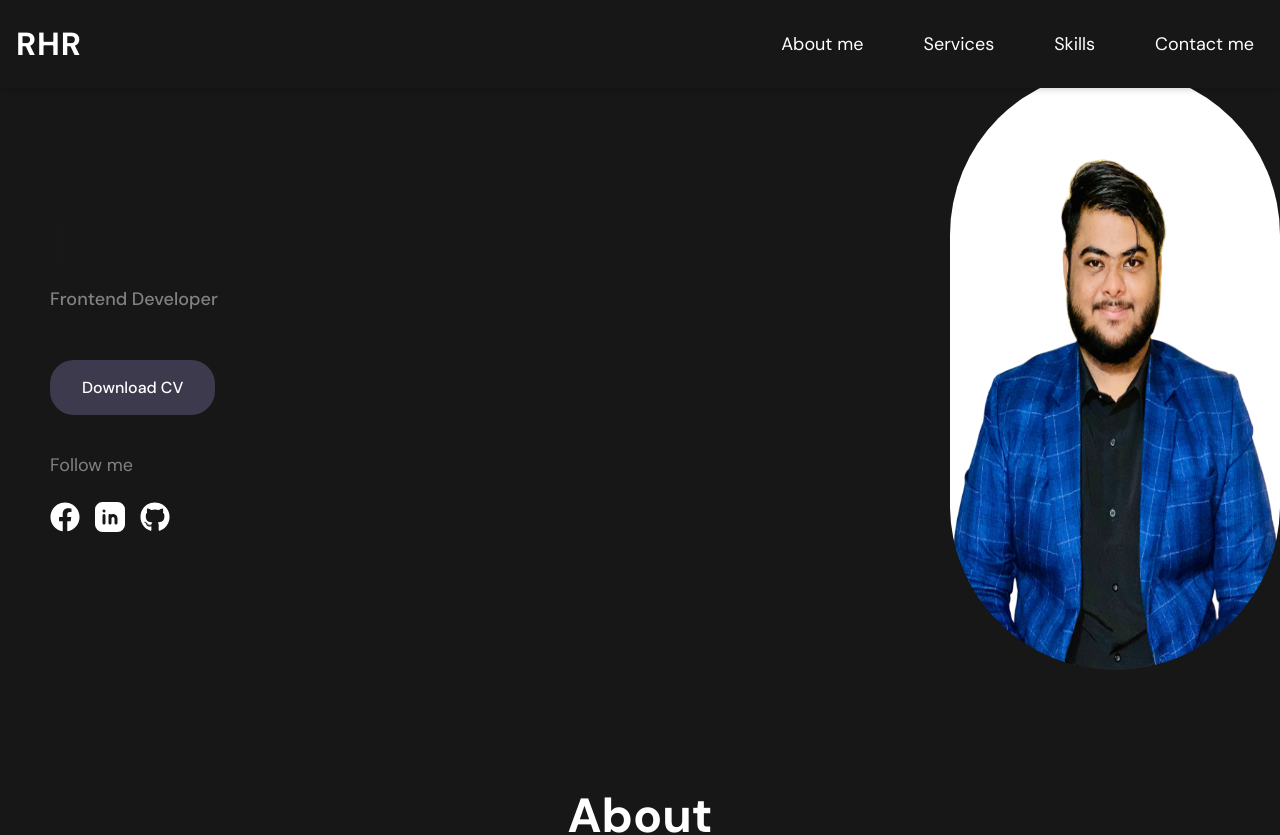
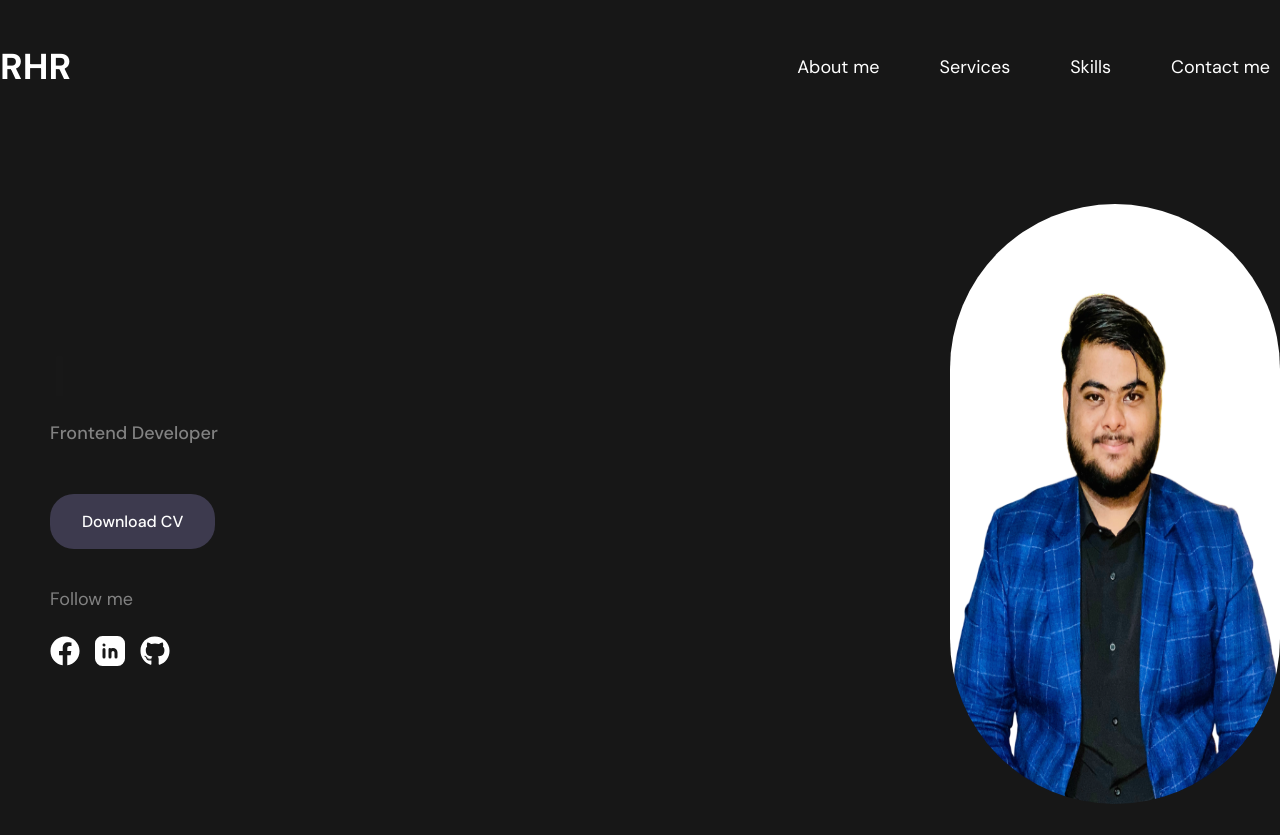
Before and after one commit to Rakib-Hassan-web/Portfulio-for-me, a React (Vite) app: page / in a window 1280 px wide. Shown: the top 835 px of the page. Built offline with nearby package versions, Linux system fonts and the light colour scheme.

Commit message:
responsive  navber

```diff
--- a/src/assets/Components/Navbar.jsx
+++ b/src/assets/Components/Navbar.jsx
@@ -7,52 +7,37 @@ const Navbar = () => {
 
   return (
     <>
-      <section id='navbar' className='py-[20px] bg-prymary shadow-md fixed top-0 left-0 w-full z-50 transition-all duration-500 ease-in-out'>
-        <div className='container mx-auto px-4 flex justify-between items-center'>
-          {/* ----------Logo---------- */}
-          <Link className='text-white font-bold text-[32px] font-prymary tracking-wide'>
-            RHR
-          </Link>
+      <section id='navbar' className='py-[40px] bg-prymary'>
+        <div className='container flex justify-between items-center'>
+          <Link className='text-white font-bold text-[36px] font-prymary'>RHR</Link>
 
-          {/* ----------Desktop Menu---------- */}
+          {/* Desktop Menu */}
           <div className='hidden md:block'>
-            <ul className='flex items-center gap-10 text-white text-[18px] font-normal font-prymary transition-all duration-500 ease-in-out'>
-              {['About me', 'Services', 'Skills', 'Contact me'].map((item, i) => (
-                <li
-                  key={i}
-                  className='p-[10px] hover:scale-110 hover:text-black hover:rounded-[15px] hover:bg-[#85f994c5] transition-all duration-500 ease-in-out cursor-pointer'
-                >
-                  <Link>{item}</Link>
-                </li>
-              ))}
+            <ul className='flex items-center gap-10 text-white text-[18px] font-normal font-prymary'>
+              <li className='p-[10px] hover:scale-[1.2] hover:text-black hover:rounded-[15px] hover:bg-[#85f994c5] duration-[.4s]'><Link>About me</Link></li>
+              <li className='p-[10px] hover:scale-[1.1] hover:text-black hover:rounded-[15px] hover:bg-[#85f994c5] duration-[.4s]'><Link>Services</Link></li>
+              <li className='p-[10px] hover:scale-[1.1] hover:text-black hover:rounded-[15px] hover:bg-[#85f994c5] duration-[.4s]'><Link>Skills</Link></li>
+              <li className='p-[10px] hover:scale-[1.1] hover:text-black hover:rounded-[15px] hover:bg-[#85f994c5] duration-[.4s]'><Link>Contact me</Link></li>
             </ul>
           </div>
 
-          {/* ----------Mobile Menu Button---------- */}
-          <button
-            className='md:hidden text-white text-2xl transition-transform duration-500 ease-in-out'
-            onClick={() => setMenuOpen(!menuOpen)}
-          >
+          {/* Mobile Menu Button */}
+          <div className='md:hidden text-white text-2xl' onClick={() => setMenuOpen(!menuOpen)}>
             {menuOpen ? <FaTimes /> : <FaBars />}
-          </button>
+          </div>
         </div>
 
-        {/* ----------Mobile Dropdown Menu (Animated)---------- */}
+        {/* Mobile Menu (Smooth Animation) */}
         <div
-          className={`md:hidden bg-prymary border-t border-[#85f99488] overflow-hidden transition-all duration-700 ease-in-out ${
+          className={`md:hidden overflow-hidden transition-all duration-700 ease-in-out ${
             menuOpen ? 'max-h-[300px] opacity-100' : 'max-h-0 opacity-0'
           }`}
         >
-          <ul className='flex flex-col items-center gap-4 py-4 text-white text-[16px] font-prymary'>
-            {['About me', 'Services', 'Skills', 'Contact me'].map((item, i) => (
-              <li
-                key={i}
-                onClick={() => setMenuOpen(false)}
-                className='w-full text-center p-2 hover:bg-[#85f994c5] hover:text-black transition-all duration-500 ease-in-out cursor-pointer'
-              >
-                <Link>{item}</Link>
-              </li>
-            ))}
+          <ul className='flex flex-col items-center gap-4 py-4 text-white font-prymary'>
+            <li className='p-[10px] hover:bg-[#85f994c5] hover:text-black duration-500 w-full text-center'><Link>About me</Link></li>
+            <li className='p-[10px] hover:bg-[#85f994c5] hover:text-black duration-500 w-full text-center'><Link>Services</Link></li>
+            <li className='p-[10px] hover:bg-[#85f994c5] hover:text-black duration-500 w-full text-center'><Link>Skills</Link></li>
+            <li className='p-[10px] hover:bg-[#85f994c5] hover:text-black duration-500 w-full text-center'><Link>Contact me</Link></li>
           </ul>
         </div>
       </section>
```
